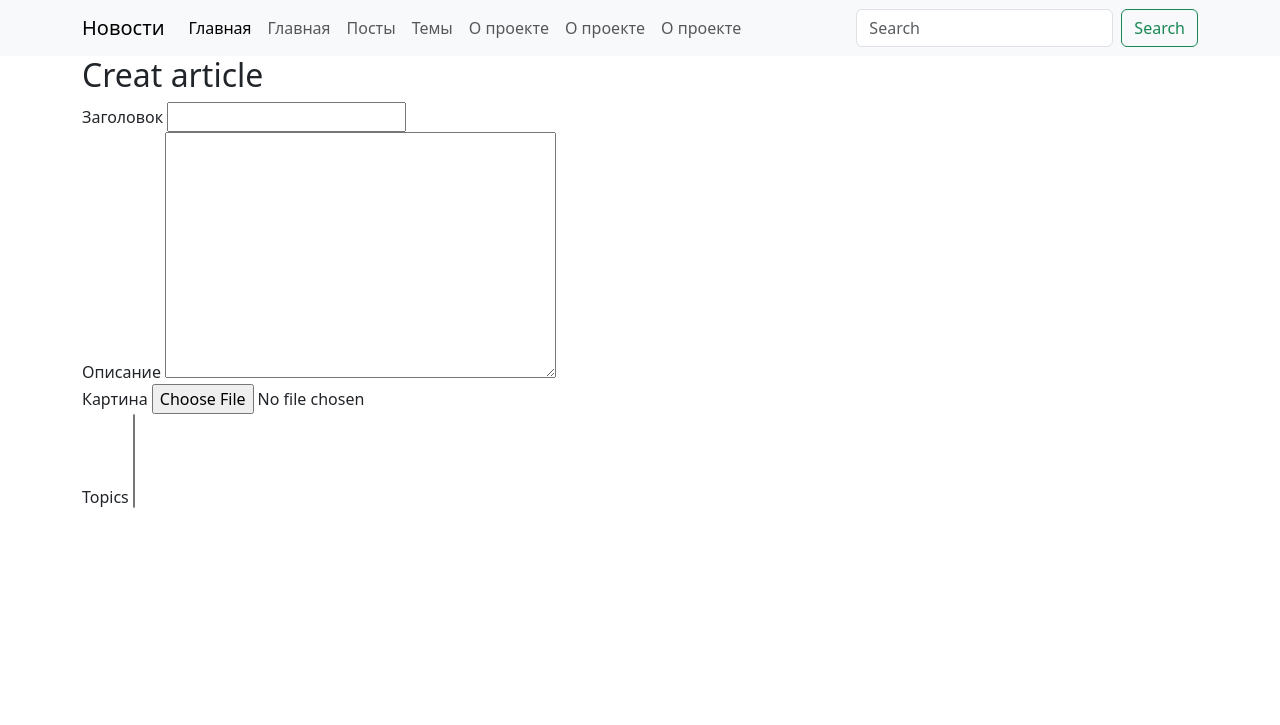
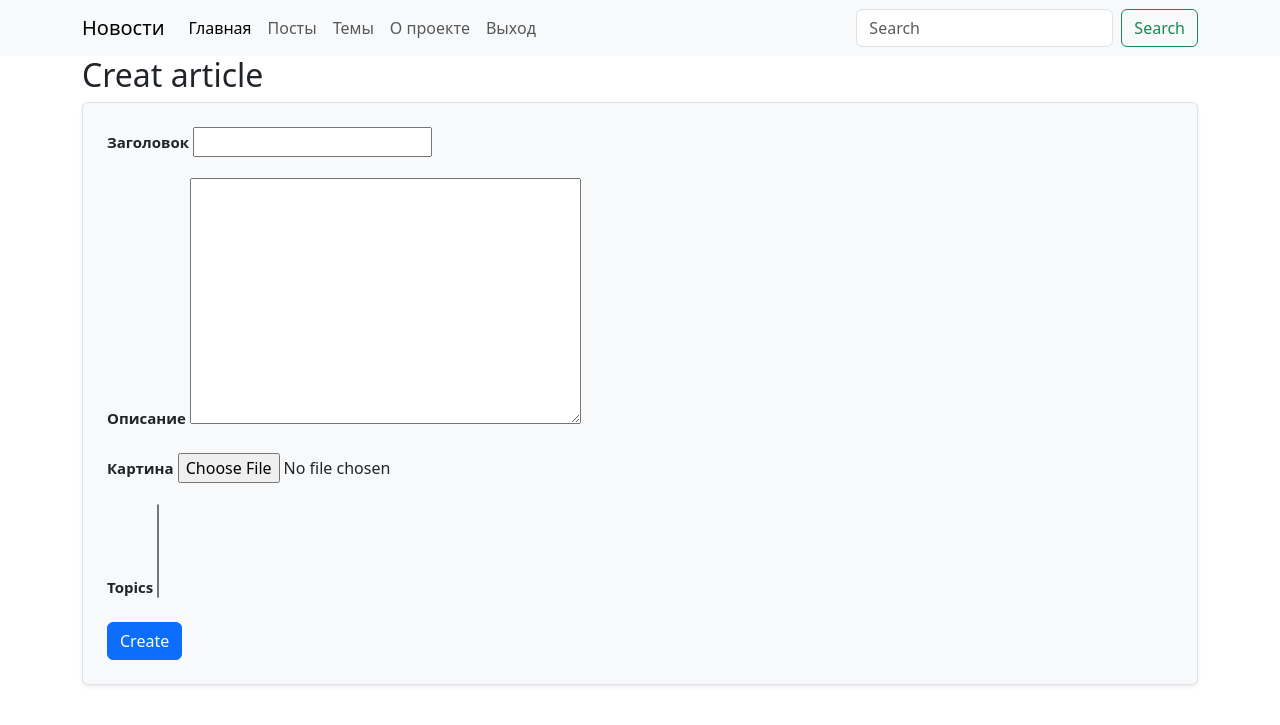
Before and after one commit to iskrapower/news_portal, a Django app: page /article/create in a window 1280 px wide. Shown: the top 725 px of the page. Run offline with Django 3.2, Linux system fonts and the light colour scheme; a user stored in the database is signed in; data that the repository does not hold is empty; some libraries are stand-ins or nearby versions.

Commit message:
Updated diploma

```diff
--- a/diploma/news/accounts/views.py
+++ b/diploma/news/accounts/views.py
@@ -42,7 +42,7 @@ class RegisterView(CreateView):
     def get_success_url(self):
         return self.request.POST.get(
             'next',
-            self.request.GET.get('next', '')
+            self.request.GET.get('next', '/')
         )
 
 
--- a/diploma/news/core/settings.py
+++ b/diploma/news/core/settings.py
@@ -132,7 +132,7 @@ MEDIA_URL = '/media/'
 
 DEFAULT_AUTO_FIELD = 'django.db.models.BigAutoField'
 
-LOGIN_REDIRECT_URL = LOGOUT_REDIRECT_URL = 'webapp:index'
+LOGIN_REDIRECT_URL = LOGOUT_REDIRECT_URL = 'newsfeed:article_list'
 LOGIN_URL = 'accounts:login'
 
 AUTH_USER_MODEL = 'accounts.User'
--- a/diploma/news/newsfeed/views/article_view.py
+++ b/diploma/news/newsfeed/views/article_view.py
@@ -50,8 +50,10 @@ class ArticleView(DetailView):
     def get_context_data(self, **kwargs):
         context = super().get_context_data(**kwargs)
         article = self.object
-        comments = article.comments.order_by('-created_at')
+        comments = article.comments.order_by('-published_at')
         context['comments'] = comments
+        topics = article.topics.all()
+        context['topics'] = topics
         return context
 
 
@@ -70,7 +72,7 @@ class ArticleCreateView(LoginRequiredMixin, CreateView):
         return super().form_valid(form)
 
     def get_success_url(self):
-        return reverse('newsfeed:article_view', kwargs={'id': self.object.id})
+        return reverse('newsfeed:article_detail', kwargs={'id': self.object.id})
 
 
 class ArticleUpdateView(PermissionRequiredMixin, UpdateView):
@@ -93,4 +95,4 @@ class ArticleDeleteView(DeleteView):
     model = Article
     context_object_name = 'article'
     pk_url_kwarg = 'id'
-    success_url = reverse_lazy('newsfeed:index')
+    success_url = reverse_lazy('newsfeed:article_list')
--- a/diploma/news/templates/accounts/register.html
+++ b/diploma/news/templates/accounts/register.html
@@ -7,7 +7,7 @@
 {% block content %}
     <div class="login-form-container">
         <p class="login-form-title">Регистрация</p>
-        <form action="{% url 'accounts:login' %}" method="post" class="text-center">
+        <form action="{% url 'accounts:register' %}" method="post" class="text-center">
             {% csrf_token %}
             {% if has_error %}
                 <p class="form-error">Неверное имя пользователя или пароль.</p>
--- a/diploma/news/templates/article/create.html
+++ b/diploma/news/templates/article/create.html
@@ -1,8 +1,5 @@
 {% extends 'base.html' %}
 {% block content %}
     <h2>Creat article</h2>
-    <form action="" method="post" enctype="multipart/form-data">
-        {% csrf_token %}
-        {% include 'partial/form.html' with btn_text='Create' fields_only=True %}
-    </form>
+    {% include 'partial/form.html' with form_method='post' enctype='multipart/form-data' btn_text='Create' fields_only=False %}
 {% endblock %}
--- a/diploma/news/templates/base.html
+++ b/diploma/news/templates/base.html
@@ -12,17 +12,14 @@
 
     <nav class="navbar navbar-expand-lg bg-body-tertiary">
         <div class="container">
-            <a class="navbar-brand" href=":index">Новости</a>
+            <a class="navbar-brand" href="{% url 'newsfeed:article_list' %}">Новости</a>
             <button class="navbar-toggler" type="button" data-bs-toggle="collapse" data-bs-target="#navbarSupportedContent" aria-controls="navbarSupportedContent" aria-expanded="false" aria-label="Toggle navigation">
                 <span class="navbar-toggler-icon"></span>
             </button>
             <div class="collapse navbar-collapse" id="navbarSupportedContent">
                 <ul class="navbar-nav me-auto mb-2 mb-lg-0">
                     <li class="nav-item">
-                        <a class="nav-link active" aria-current="page" href=":index">Главная</a>
-                    </li>
-                    <li class="nav-item">
-                        <a href="/" class="nav-link">Главная</a>
+                        <a class="nav-link active" aria-current="page" href="{% url 'newsfeed:article_list' %}">Главная</a>
                     </li>
                     <li class="nav-item">
                         <a href="/posts/" class="nav-link">Посты</a>
@@ -36,11 +33,15 @@
                     {% block menu %}
                     {% endblock %}
                     </li>
-                    <li class="nav-item">
-                        <a href="{% url 'accounts:login' %}" class="nav-link">О проекте</a>
-                    </li><li class="nav-item">
-                        <a href="/about/" class="nav-link">О проекте</a>
-                    </li>
+                    {% if user.is_authenticated %}
+                        <li class="nav-item">
+                            <a href="{% url 'accounts:logout' %}?next={{ request.get_full_path }}" class="nav-link">Выход</a>
+                        </li>
+                    {% else %}
+                        <li class="nav-item">
+                            <a href="{% url 'accounts:login' %}?next={{ request.get_full_path }}" class="nav-link">Вход</a>
+                        </li>
+                    {% endif %}
                 </ul>
                 <form class="d-flex" role="search">
                     <input class="form-control me-2" type="search" placeholder="Search" aria-label="Search">
--- a/diploma/news/templates/partial/form.html
+++ b/diploma/news/templates/partial/form.html
@@ -1,29 +1,30 @@
 {% if not fields_only %}
-<form action="{{ action_url }}" method="{{ form_method }}" enctype="{{ enctype }}">
+<form action="{{ action_url }}" method="{{ form_method }}" enctype="{{ enctype }}" class="p-4 border rounded bg-light shadow-sm">
     {% csrf_token %}
 {% endif %}
 
+{% if form.non_field_errors %}
+    <div class="alert alert-danger">
         {% for error in form.non_field_errors %}
-    <div class="alert alert-danger">{{ error }}</div>
+            <div>{{ error }}</div>
         {% endfor %}
+    </div>
+{% endif %}
 
 {% for field in form %}
-
-    {{ field.label }}
+    <div class="mb-3">
+        <label for="{{ field.id_for_label }}" class="form-label">{{ field.label }}</label>
         {{ field }}
-    <br>
 
         {% if field.errors %}
-
             {% for error in field.errors %}
-            <div class="alert alert-danger">{{ error }}</div>
+                <div class="text-danger small">{{ error }}</div>
             {% endfor %}
-
         {% endif %}
-
+    </div>
 {% endfor %}
 
 {% if not fields_only %}
-        <button class="btn btn-primary">{{ btn_text|default:'Send' }}</button>
+    <button type="submit" class="btn btn-primary">{{ btn_text|default:"Send" }}</button>
 </form>
 {% endif %}
```
Also changed, not shown: diploma/news/templates/accounts/login.html (+3 -4 lines), diploma/news/templates/article/detail.html (+8 -1 lines), diploma/news/db.sqlite3. Lines whose indentation alone changed are shown as unchanged.
